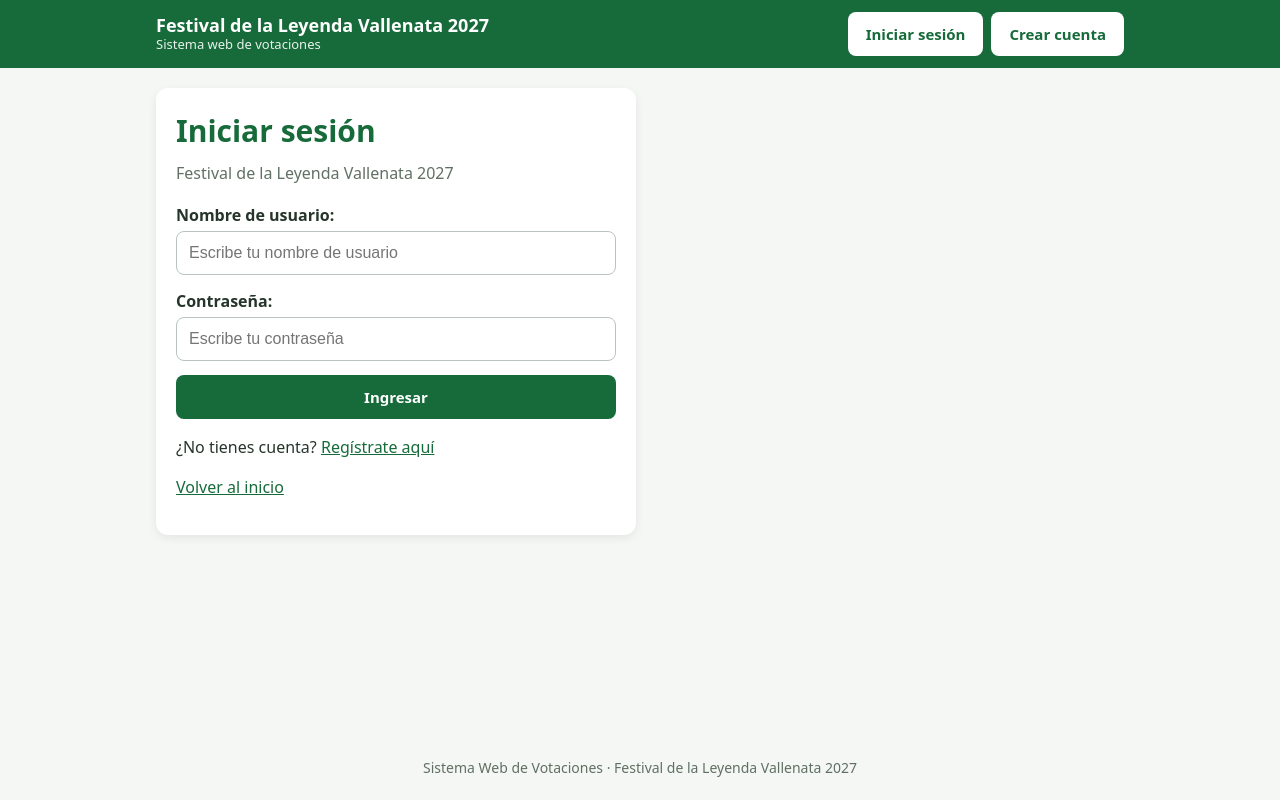
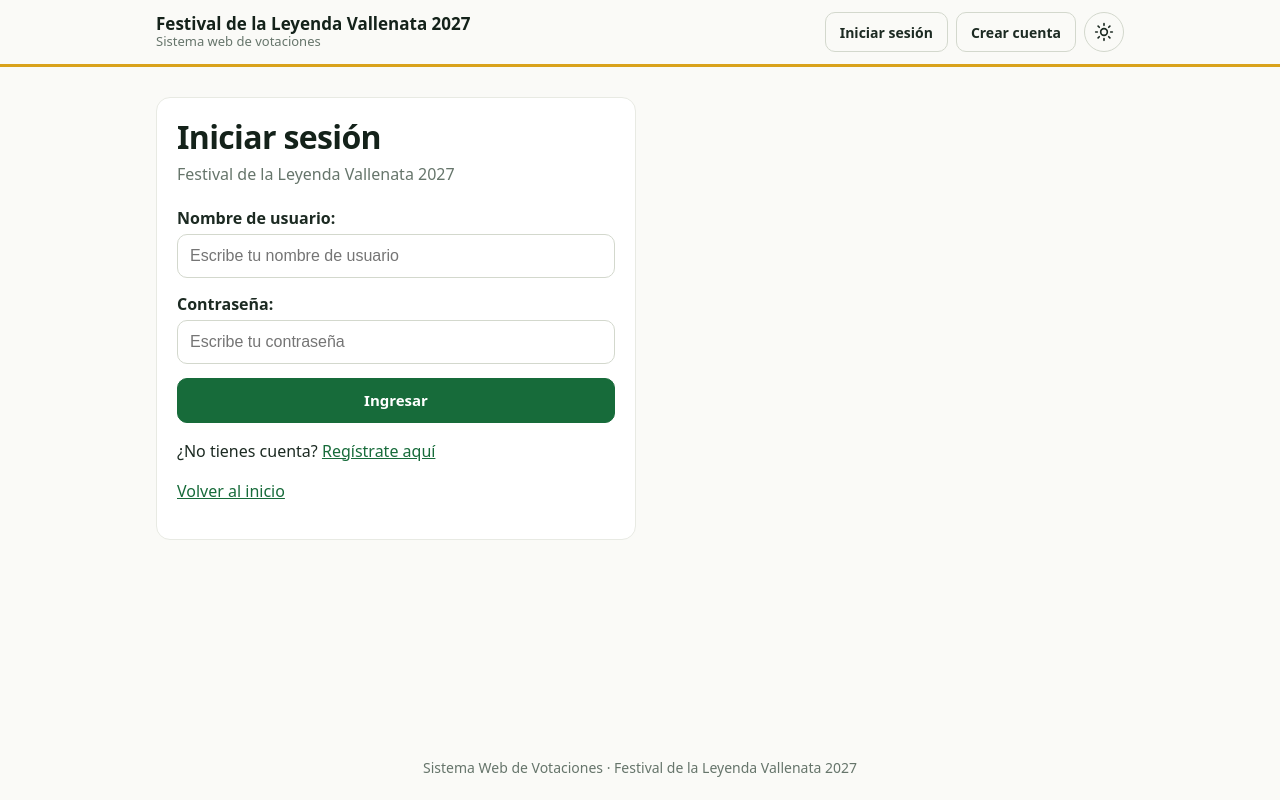
Before and after one commit to kcastaneda20-droid/sistema-votaciones-festival2027, a Django app: page /login/?next=/votar/1/1/ in a window 1280 px wide. Run offline with Django 5.2, Linux system fonts and the light colour scheme.

Commit message:
Eje 4: diseño minimalista con filete dorado y botón de tema claro/oscuro

```diff
--- a/votaciones/templates/votaciones/base.html
+++ b/votaciones/templates/votaciones/base.html
@@ -3,20 +3,62 @@
 <head>
     <meta charset="UTF-8">
     <meta name="viewport" content="width=device-width, initial-scale=1.0">
-    <meta name="theme-color" content="#176b3a">
+    <meta name="theme-color" content="#fafaf7">
     <link rel="icon" href="data:,">
     <title>{% block titulo %}Votaciones{% endblock %} · Festival Vallenato 2027</title>
+
+    <script>
+        // Aplica el tema guardado antes de pintar la página (evita el parpadeo)
+        (function () {
+            try {
+                if (localStorage.getItem("tema") === "oscuro") {
+                    document.documentElement.setAttribute("data-tema", "oscuro");
+                }
+            } catch (e) {}
+        })();
+    </script>
+
     <style>
+        /* ---------- Tema claro (principal) ---------- */
         :root {
+            color-scheme: light;
+            --fondo: #fafaf7;
+            --superficie: #ffffff;
+            --texto: #1c2a22;
+            --titulo: #14221a;
+            --suave: #66756b;
+            --borde: #e8eae3;
+            --borde-fuerte: #d3d8cd;
             --verde: #176b3a;
-            --verde-oscuro: #104c29;
-            --verde-claro: #e8f4eb;
-            --fondo: #f4f7f3;
-            --texto: #26352b;
-            --gris: #617064;
-            --borde: #e1e7e2;
+            --verde-hover: #104c29;
+            --sobre-verde: #ffffff;
+            --verde-claro: #eef5ef;
+            --dorado: #d9a21b;
             --rojo: #b3261e;
             --rojo-claro: #fdeceb;
+            --pista: #eef0ea;
+            --sombra: none;
+        }
+
+        /* ---------- Tema oscuro ---------- */
+        :root[data-tema="oscuro"] {
+            color-scheme: dark;
+            --fondo: #0e1812;
+            --superficie: #15221a;
+            --texto: #e8f1ea;
+            --titulo: #f3faf5;
+            --suave: #93ab9d;
+            --borde: #223a2c;
+            --borde-fuerte: #2f4b3a;
+            --verde: #3ddc84;
+            --verde-hover: #2bc671;
+            --sobre-verde: #06210f;
+            --verde-claro: #1b3326;
+            --dorado: #e0b13a;
+            --rojo: #ff8a80;
+            --rojo-claro: #3a1c1a;
+            --pista: #223a2c;
+            --sombra: 0 6px 18px #0006;
         }
 
         * { box-sizing: border-box; }
@@ -34,12 +76,13 @@
 
         a { color: var(--verde); }
         img { max-width: 100%; }
-        h1 { font-size: 26px; margin: 0 0 8px; color: var(--verde); }
-        h2 { font-size: 21px; margin: 6px 0; }
-        h3 { font-size: 17px; margin: 0 0 4px; }
+        h1 { font-size: 27px; margin: 0 0 6px; color: var(--titulo); letter-spacing: -.02em; line-height: 1.2; }
+        h2 { font-size: 20px; margin: 10px 0 4px; color: var(--titulo); letter-spacing: -.01em; }
+        h3 { font-size: 16.5px; margin: 0; color: var(--titulo); }
+        :focus-visible { outline: 3px solid var(--dorado); outline-offset: 2px; }
 
-        /* Barra superior */
-        .barra { background: var(--verde); color: white; }
+        /* ---------- Barra superior: fondo limpio y filete dorado ---------- */
+        .barra { background: var(--fondo); color: var(--texto); border-bottom: 3px solid var(--dorado); }
         .barra-interna {
             max-width: 1000px;
             margin: 0 auto;
@@ -50,19 +93,15 @@
             justify-content: space-between;
             gap: 10px 16px;
         }
-        .marca {
-            color: white;
-            text-decoration: none;
-            font-weight: 700;
-            font-size: 18px;
-            line-height: 1.2;
-        }
-        .marca small { display: block; font-weight: 400; font-size: 13px; opacity: .9; }
+        .marca { color: var(--titulo); text-decoration: none; font-weight: 700; font-size: 17px; line-height: 1.2; }
+        .marca small { display: block; font-weight: 400; font-size: 13px; color: var(--suave); }
         .menu { display: flex; flex-wrap: wrap; align-items: center; gap: 8px; }
         .menu form { margin: 0; }
-        .saludo { font-size: 14px; }
+        .menu .boton { min-height: 40px; padding: 8px 14px; font-size: 14px; }
+        .saludo { font-size: 14px; color: var(--suave); }
+        .saludo strong { color: var(--texto); }
 
-        /* Botones (tamaño cómodo para el dedo: 44 px) */
+        /* ---------- Botones (44 px en las acciones principales) ---------- */
         .boton {
             display: inline-flex;
             align-items: center;
@@ -70,31 +109,39 @@
             min-height: 44px;
             padding: 10px 18px;
             background: var(--verde);
-            color: white;
-            border: 0;
-            border-radius: 8px;
+            color: var(--sobre-verde);
+            border: 1px solid var(--verde);
+            border-radius: 10px;
             font: inherit;
             font-weight: 700;
             font-size: 15px;
             text-decoration: none;
             cursor: pointer;
         }
-        .boton:hover { background: var(--verde-oscuro); }
-        .boton-claro { background: white; color: var(--verde); }
-        .boton-claro:hover { background: var(--verde-claro); }
+        .boton:hover { background: var(--verde-hover); border-color: var(--verde-hover); }
+        .boton-claro { background: transparent; color: var(--texto); border-color: var(--borde-fuerte); }
+        .boton-claro:hover { background: var(--verde-claro); border-color: var(--verde); }
         .boton-bloque { display: flex; width: 100%; }
 
-        /* Contenido */
-        .contenedor { width: 100%; max-width: 1000px; margin: 0 auto; padding: 20px 16px; flex: 1; }
+        /* Botón de tema: sol en claro, luna en oscuro */
+        .menu .tema { width: 40px; padding: 0; border-radius: 999px; }
+        .icono-sol { display: block; }
+        .icono-luna { display: none; }
+        :root[data-tema="oscuro"] .icono-sol { display: none; }
+        :root[data-tema="oscuro"] .icono-luna { display: block; }
+
+        /* ---------- Contenido ---------- */
+        .contenedor { width: 100%; max-width: 1000px; margin: 0 auto; padding: 22px 16px; flex: 1; }
         .caja { max-width: 480px; margin: 0 auto; }
-        .subtitulo { color: var(--gris); margin: 0 0 18px; }
+        .subtitulo { color: var(--suave); margin: 0 0 20px; }
 
         .tarjeta {
-            background: white;
+            background: var(--superficie);
+            border: 1px solid var(--borde);
             padding: 20px;
             margin: 0 0 18px;
-            border-radius: 12px;
-            box-shadow: 0 3px 10px #00000012;
+            border-radius: 14px;
+            box-shadow: var(--sombra);
         }
 
         .insignia {
@@ -102,39 +149,41 @@
             background: var(--verde-claro);
             color: var(--verde);
             font-weight: 700;
-            font-size: 13px;
-            padding: 3px 10px;
+            font-size: 11.5px;
+            text-transform: uppercase;
+            letter-spacing: .08em;
+            padding: 4px 10px;
             border-radius: 999px;
         }
-        .etiqueta { color: var(--gris); font-weight: 700; font-size: 14px; }
+        .etiqueta { color: var(--suave); font-weight: 700; font-size: 14px; }
         .etiqueta.cerrada { color: var(--rojo); }
-        .fechas { color: var(--gris); font-size: 14px; margin: 0 0 12px; }
+        .fechas { color: var(--suave); font-size: 14px; margin: 0 0 12px; }
 
-        /* Participantes */
-        .opciones { display: grid; grid-template-columns: 1fr; gap: 12px; }
+        /* ---------- Participantes: 1 columna en móvil, 2 o 3 en pantalla ancha ---------- */
+        .opciones { display: grid; grid-template-columns: repeat(auto-fill, minmax(min(250px, 100%), 1fr)); gap: 12px; }
         .opcion {
             display: flex;
             flex-direction: column;
             gap: 6px;
             padding: 14px;
             border: 1px solid var(--borde);
-            border-radius: 10px;
+            border-radius: 12px;
         }
         .opcion img { width: 100%; aspect-ratio: 16 / 9; object-fit: cover; border-radius: 8px; }
-        .opcion p { margin: 0; color: var(--gris); font-size: 14px; }
+        .opcion p { margin: 0; color: var(--suave); font-size: 14px; }
         .opcion .accion { margin-top: auto; padding-top: 8px; }
 
-        /* Mensajes */
+        /* ---------- Mensajes ---------- */
         .mensaje {
             padding: 12px 14px;
             margin-bottom: 14px;
-            border-radius: 8px;
+            border-radius: 10px;
             background: var(--verde-claro);
             border-left: 5px solid var(--verde);
         }
         .mensaje.error { background: var(--rojo-claro); border-left-color: var(--rojo); color: var(--rojo); }
 
-        /* Formularios */
+        /* ---------- Formularios ---------- */
         .formulario p { margin: 0 0 14px; }
         .formulario label { display: block; font-weight: 600; margin-bottom: 4px; }
         .formulario input[type=text],
@@ -142,35 +191,36 @@
             width: 100%;
             min-height: 44px;
             padding: 10px 12px;
-            border: 1px solid #b9c5bc;
-            border-radius: 8px;
+            background: var(--superficie);
+            color: var(--texto);
+            border: 1px solid var(--borde-fuerte);
+            border-radius: 10px;
             font-size: 16px;
         }
-        .formulario .helptext, .formulario ul { font-size: 13px; color: var(--gris); }
+        .formulario .helptext, .formulario ul { font-size: 13px; color: var(--suave); }
         .formulario ul { margin: 6px 0 0; padding-left: 18px; }
         .formulario ul.errorlist { list-style: none; padding: 0; color: var(--rojo); font-weight: 600; }
 
-        /* Tabla (en celular se convierte en tarjetas) */
+        /* ---------- Tabla (en celular se convierte en tarjetas) ---------- */
         .tabla { width: 100%; border-collapse: collapse; }
         .tabla th, .tabla td { padding: 10px; border-bottom: 1px solid var(--borde); text-align: left; }
         .tabla th { background: var(--verde-claro); color: var(--verde); }
 
-        /* Resultados (solo administradores) */
+        /* ---------- Resultados (solo administradores) ---------- */
         .selector { display: flex; flex-wrap: wrap; gap: 8px; margin-bottom: 16px; }
-        .selector .boton-claro { border: 1px solid var(--verde); }
         .resumen { display: grid; grid-template-columns: repeat(2, 1fr); gap: 12px; margin-bottom: 18px; }
-        .dato { background: white; border-radius: 12px; padding: 14px; box-shadow: 0 3px 10px #00000012; color: var(--gris); }
+        .dato { background: var(--superficie); border: 1px solid var(--borde); border-radius: 14px; padding: 14px; box-shadow: var(--sombra); color: var(--suave); }
         .dato strong { display: block; font-size: 28px; color: var(--verde); line-height: 1.1; }
         .resultado { margin: 12px 0; }
         .resultado-cabecera { display: flex; justify-content: space-between; gap: 10px; font-size: 15px; margin-bottom: 4px; }
-        .barra-fondo { background: var(--verde-claro); border-radius: 999px; height: 12px; overflow: hidden; }
-        .barra-valor { background: var(--verde); height: 100%; }
+        .barra-fondo { background: var(--pista); border-radius: 999px; height: 10px; overflow: hidden; }
+        .barra-valor { background: var(--verde); height: 100%; border-radius: 999px; }
 
-        footer { text-align: center; padding: 22px 16px; color: var(--gris); font-size: 14px; }
+        footer { text-align: center; padding: 22px 16px; color: var(--suave); font-size: 14px; }
 
         @media (min-width: 700px) {
-            .opciones { grid-template-columns: repeat(2, 1fr); }
-            h1 { font-size: 30px; }
+            h1 { font-size: 32px; }
+            .contenedor { padding-top: 30px; }
         }
 
         @media (max-width: 640px) {
@@ -178,7 +228,7 @@
             .tabla, .tabla tbody, .tabla tr, .tabla td { display: block; width: 100%; }
             .tabla tr { border: 1px solid var(--borde); border-radius: 10px; margin-bottom: 12px; padding: 6px 0; }
             .tabla td { border: 0; padding: 5px 12px; }
-            .tabla td::before { content: attr(data-label) ": "; font-weight: 700; color: var(--gris); }
+            .tabla td::before { content: attr(data-label) ": "; font-weight: 700; color: var(--suave); }
         }
     </style>
 </head>
@@ -207,6 +257,11 @@
                 <a class="boton boton-claro" href="{% url 'login' %}">Iniciar sesión</a>
                 <a class="boton boton-claro" href="{% url 'registro' %}">Crear cuenta</a>
             {% endif %}
+
+            <button type="button" class="boton boton-claro tema" id="boton-tema" aria-label="Cambiar a tema oscuro" title="Cambiar a tema oscuro">
+                <svg class="icono-sol" viewBox="0 0 24 24" width="20" height="20" fill="none" stroke="currentColor" stroke-width="2" stroke-linecap="round" aria-hidden="true"><circle cx="12" cy="12" r="4"/><path d="M12 2v2M12 20v2M4.93 4.93l1.41 1.41M17.66 17.66l1.41 1.41M2 12h2M20 12h2M4.93 19.07l1.41-1.41M17.66 6.34l1.41-1.41"/></svg>
+                <svg class="icono-luna" viewBox="0 0 24 24" width="20" height="20" fill="none" stroke="currentColor" stroke-width="2" stroke-linecap="round" stroke-linejoin="round" aria-hidden="true"><path d="M21 12.8A9 9 0 1 1 11.2 3a7 7 0 0 0 9.8 9.8z"/></svg>
+            </button>
         </nav>
     </div>
 </header>
@@ -225,5 +280,32 @@
     Sistema Web de Votaciones · Festival de la Leyenda Vallenata 2027
 </footer>
 
+<script>
+    // Botón de tema: alterna claro/oscuro y recuerda la elección en este navegador
+    (function () {
+        var boton = document.getElementById("boton-tema");
+        if (!boton) { return; }
+        var raiz = document.documentElement;
+
+        function actualizar() {
+            var oscuro = raiz.getAttribute("data-tema") === "oscuro";
+            var texto = oscuro ? "Cambiar a tema claro" : "Cambiar a tema oscuro";
+            boton.setAttribute("aria-label", texto);
+            boton.setAttribute("title", texto);
+            var meta = document.querySelector('meta[name="theme-color"]');
+            if (meta) { meta.setAttribute("content", oscuro ? "#0e1812" : "#fafaf7"); }
+        }
+
+        boton.addEventListener("click", function () {
+            var oscuro = raiz.getAttribute("data-tema") === "oscuro";
+            if (oscuro) { raiz.removeAttribute("data-tema"); } else { raiz.setAttribute("data-tema", "oscuro"); }
+            try { localStorage.setItem("tema", oscuro ? "claro" : "oscuro"); } catch (e) {}
+            actualizar();
+        });
+
+        actualizar();
+    })();
+</script>
+
 </body>
 </html>
```
